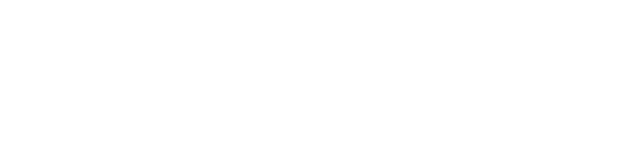
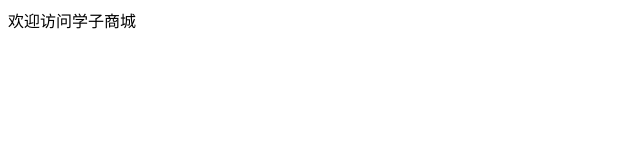
Before and after one commit to anywaycn/xuezi, a plain HTML site: page index.html in a window 1280 px wide. Shown: the whole page, without its empty margins (0-640 px from the left). Drawn offline with Linux system fonts and the light colour scheme.

Commit message:
为首页头部添加了欢迎词

```diff
--- a/index.html
+++ b/index.html
@@ -9,7 +9,7 @@
 <title>Document</title>
 </head>
 <body>
-	<header></header>
+	<header>欢迎访问学子商城</header>
 	<section></section>
 	<footer></footer>
 </body>
```
